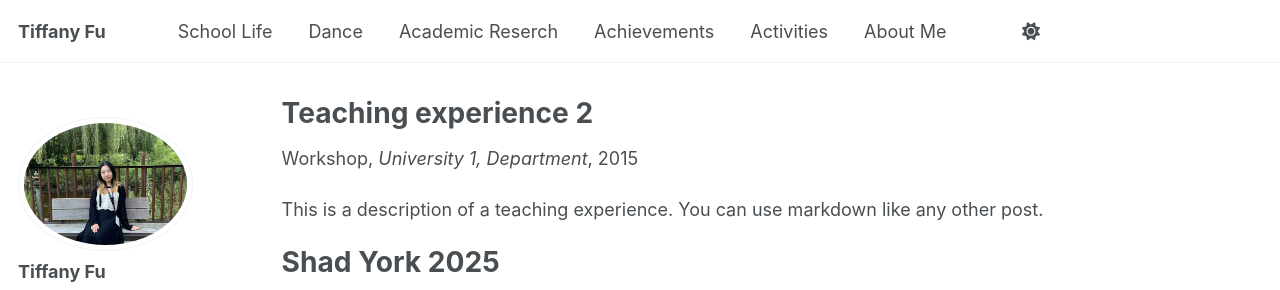
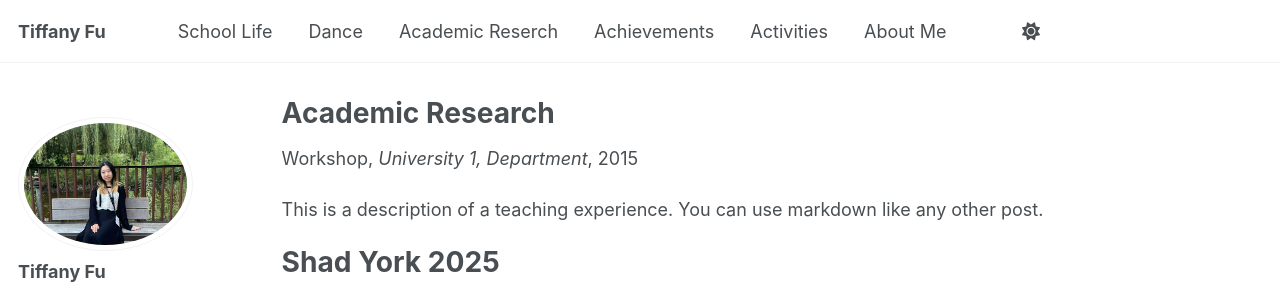
Before and after one commit to TiffanyJTFu/TiffanyFu, a Jekyll site: the page built from _teaching/2015-spring-teaching-2.md, in a window 1280 px wide and 1345 px high. Shown: the top 290 px of the window. Built offline with Jekyll 4.4.1, drawn with Linux system fonts in a browser that asks for light colours; a script that is not in the unit is left out.

Commit message:
Update 2015-spring-teaching-2.md

```diff
--- a/_teaching/2015-spring-teaching-2.md
+++ b/_teaching/2015-spring-teaching-2.md
@@ -1,5 +1,5 @@
 ---
-title: "Teaching experience 2"
+title: "Academic Research"
 collection: teaching
 type: "Workshop"
 permalink: /teaching/2015-spring-teaching-1
```
